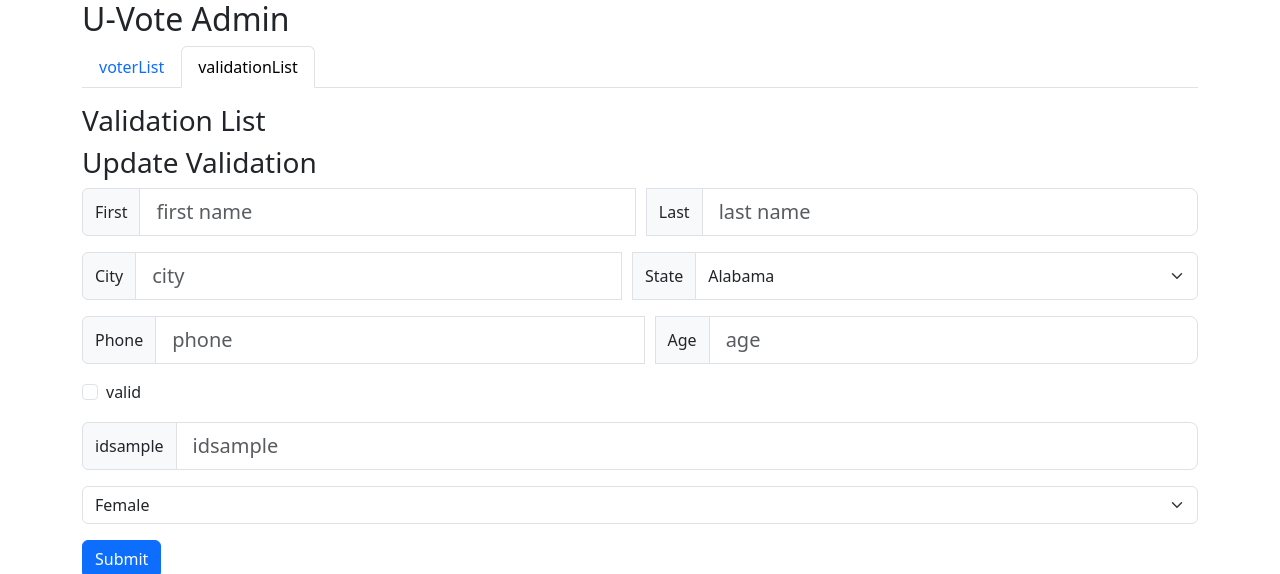
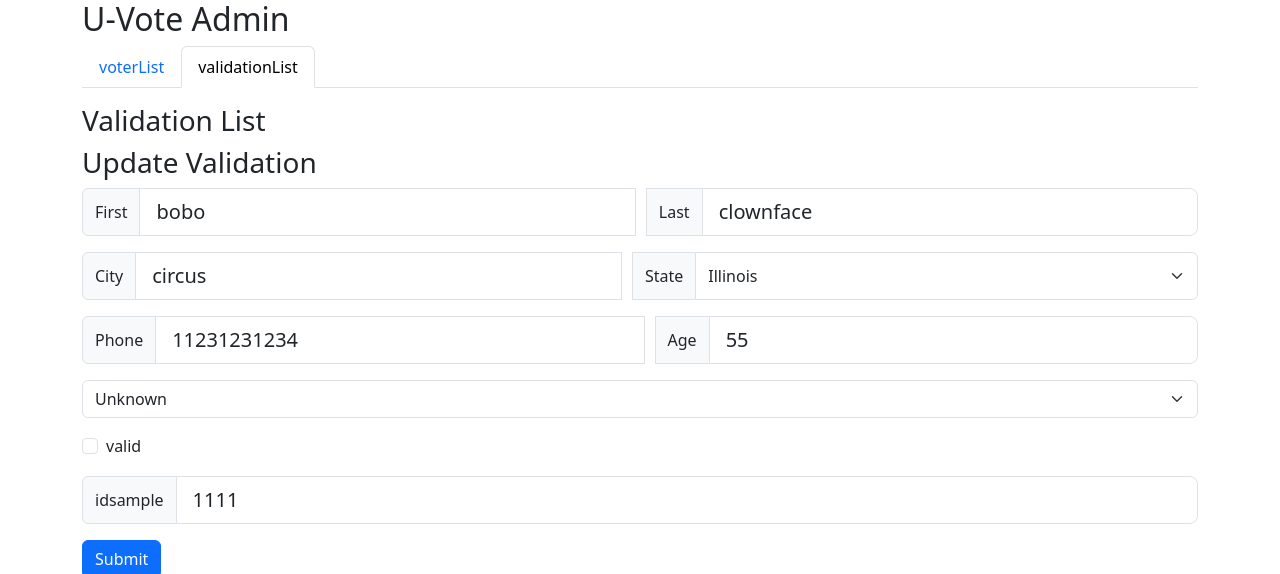
Before and after one commit to bbonnet18/react-uv-voters, a React (Create React App) app: page / in a window 1280 px wide. Both pictures are taken after a click on the tab "validationList". Shown: the top 574 px of the page. Built offline with nearby package versions, Linux system fonts and the light colour scheme; no server answers.

Commit message:
updates to allow values to work with those passed in

```diff
--- a/src/ValidationForm.js
+++ b/src/ValidationForm.js
@@ -4,13 +4,11 @@ import {Form, InputGroup, Card, Spinner, Button} from "react-bootstrap";
 import axios from 'axios';
 
 
-function ValidationForm({validation}) {
+function ValidationForm({validation,setValidation}) {
 
 
     const [loading,setLoading] = useState(false);
     const [resultsText,setResultsText] = useState(null);
-
-
 
    // check fields and attempt to add
     const addValidation = async () => {
@@ -22,6 +20,7 @@ function ValidationForm({validation}) {
       var formFields = form.querySelectorAll('.form-control');
       var genderSelect = form.querySelector('#aGender');
       var stateSelect = form.querySelector('#aState');
+      var validCheck = form.querySelector("#valid");
       var payload = {}
       for (let i = 0; i < formFields.length; i++) {
         console.log('val: ', formFields[i].value);
@@ -29,14 +28,14 @@ function ValidationForm({validation}) {
       }
       payload['gender'] = genderSelect.value;
       payload['state'] = stateSelect.value;
-
+      payload['valid'] = validCheck.value;
       console.log('payload: ', payload);
 
       setLoading(true)
-    //   let res = await axios.post("https://vote.u-vote.us/admin/add-Validation", payload);
-    //   form.reset();
-    //   console.log(res);
-    //   setResultsText("confirmed");
+      let res = await axios.post("http://localhost:3003/admin/validation-list", payload);
+      form.reset();
+      console.log(res);
+      setResultsText("confirmed");
       setLoading(false)
     } else {
       form.classList.add('invalid');
@@ -49,16 +48,16 @@ function ValidationForm({validation}) {
         <Form id="ValidationForm">
         <InputGroup className="mb-3">
           <InputGroup.Text id="aFirst">First</InputGroup.Text>
-          <Form.Control id="firstName" name="firstname" size="lg" type="text" placeholder="first name" value={validation.firstname} required />
+          <Form.Control id="firstName" name="firstname" size="lg" type="text" placeholder="first name" onChange={()=>{}} value={validation.firstname} required />
           <InputGroup.Text id="aLast" className='form-col'>Last</InputGroup.Text>
-          <Form.Control id="lastName" name="lastname" size="lg" type="text" placeholder="last name" value={validation.lastname}  required />
+          <Form.Control id="lastName" name="lastname" size="lg" type="text" placeholder="last name" onChange={()=>{}} value={validation.lastname} required />
         </InputGroup>
         <InputGroup className='mb-3'>
           <InputGroup.Text id="aCity">City</InputGroup.Text>
-          <Form.Control id="city" name="city" size="lg" type="text" minLength={2} placeholder="city" value={validation.city}  required />
+          <Form.Control id="city" name="city" size="lg" type="text" minLength={2} placeholder="city" onChange={()=>{}} value={validation.city} required />
           <InputGroup.Text id="aState-addon1" className='form-col' >State</InputGroup.Text>
           {/* <Form.Control id="state" name="state" size="lg" type="text" minLength={2} maxLength={2} placeholder="state" defaultValue={currentValidation.state} required/> */}
-          <Form.Select aria-label="State" name="state" id="aState" required value={validation.state} >
+          <Form.Select aria-label="State" name="state" id="aState"  onChange={()=>{}}  required value={validation.state} >
             <option value="AL">Alabama</option>
             <option value="AK">Alaska</option>
             <option value="AZ">Arizona</option>
@@ -114,27 +113,27 @@ function ValidationForm({validation}) {
         </InputGroup>
         <InputGroup className='mb-3'>
           <InputGroup.Text id="aPhone" >Phone</InputGroup.Text>
-          <Form.Control id="phone" name="phone" size="lg" type="tel" placeholder="phone"  value={validation.phone}  required />
+          <Form.Control id="phone" name="phone" size="lg" type="tel" placeholder="phone" onChange={()=>{}} value={validation.phone}   required />
           <InputGroup.Text id="aAge" className='form-col' >Age</InputGroup.Text>
-          <Form.Control id="age" name="age" size="lg" type="number" placeholder="age" value={validation.age}  required />
+          <Form.Control id="age" name="age" size="lg" type="number" placeholder="age" onChange={()=>{}} value={validation.age}   required />
+        </InputGroup>
+        <InputGroup className='mb-3'>
+          <Form.Select aria-label="Gender" name="gender" id="aGender"  onChange={()=>{}} required value={validation.gender}  >
+            <option value="F">Female</option>
+            <option value="M">Male</option>
+            <option value="U">Unknown</option>
+          </Form.Select>
         </InputGroup>
         <InputGroup className='mb-3'>
           <Form.Check // prettier-ignore
             type={'checkbox'}
             id={'valid'}
-            label={'valid'} required
+            label={'valid'} required  onChange={(e)=>{setValidation({...validation,valid:e.target.value})}}  value={validation.valid}
           />
         </InputGroup>
         <InputGroup className='mb-3'>
           <InputGroup.Text id="aIdsample" >idsample</InputGroup.Text>
-          <Form.Control id="idsample" name="idsample" size="lg" type="text" placeholder="idsample"  required />
-        </InputGroup>
-        <InputGroup className='mb-3'>
-          <Form.Select aria-label="Gender" name="gender" id="aGender" required value={validation.gender} >
-            <option value="F">Female</option>
-            <option value="M">Male</option>
-            <option value="U">Unknown</option>
-          </Form.Select>
+          <Form.Control id="idsample" name="idsample" size="lg" type="text" onChange={(e)=>{setValidation({...validation,idsample:e.target.value})}}  placeholder="idsample" value={validation.idsample}  required />
         </InputGroup>
         <Button variant='primary' onClick={() => addValidation()}>Submit</Button>
         <Card style={{ width: '18rem' }}>
--- a/src/ValidationList.js
+++ b/src/ValidationList.js
@@ -7,14 +7,15 @@ import axios from "axios";
 function ValidationList (){
 
     const starterValidation = {
-        "lastname": "",
-        "firstname": "",
-        "city": "",
-        "state": "",
-        "phone": "",
-        "gender":"",
-        "valid":false,
-        "idsample":""
+        "lastname": "clownface",
+        "firstname": "bobo",
+        "city": "circus",
+        "state": "IL",
+        "age" : "55",
+        "phone": "11231231234",
+        "gender":"U",
+        "valid":"true",
+        "idsample":"1111"
       }
 
     const [currentValidation,setCurrentValidation] = useState(starterValidation);
@@ -49,7 +50,7 @@ function ValidationList (){
     return (
         <>
         <h3>Update Validation</h3>
-        <ValidationForm validation={currentValidation}></ValidationForm>
+        <ValidationForm validation={currentValidation} setValidation={setCurrentValidation}></ValidationForm>
         <div className='img-preview-wrapper'>
                     <img id="previewImg" alt="preview image" src={img} className='img-preview'/>
         </div>
@@ -66,6 +67,7 @@ function ValidationList (){
               <th>Age</th>
               <th>State</th>
               <th>City</th>
+              <th>Gender</th>
               <th>valid</th>
               <th>idsample</th>
               <th>action</th>
@@ -80,6 +82,7 @@ function ValidationList (){
               <td>{itm.age}</td>
               <td>{itm.state}</td>
               <td>{itm.city}</td>
+              <td>{itm.gender}</td>
               <td>{itm.valid}</td>
               <td>{itm.idsample}</td>
               <td><Button onClick={()=>{
```
